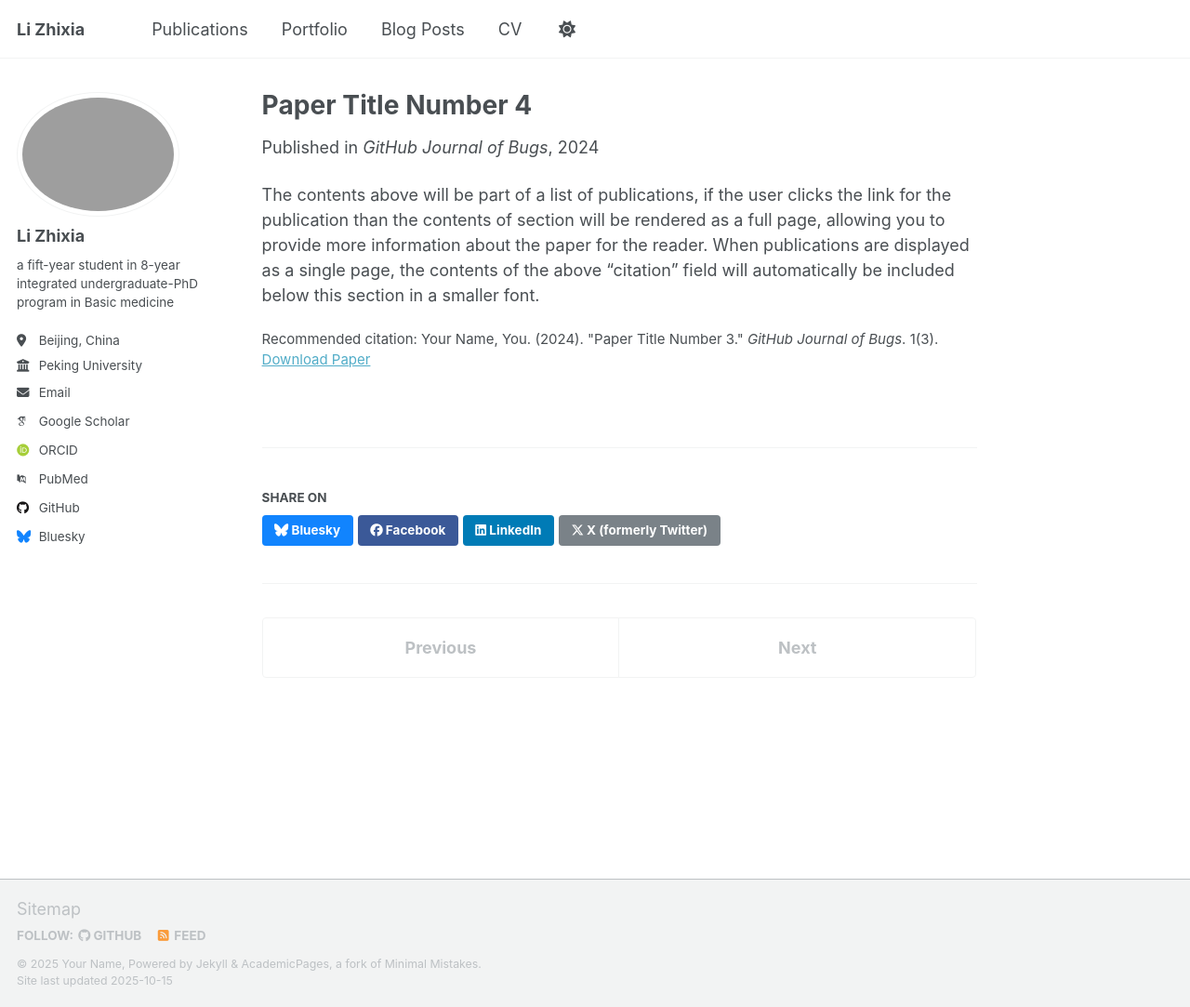
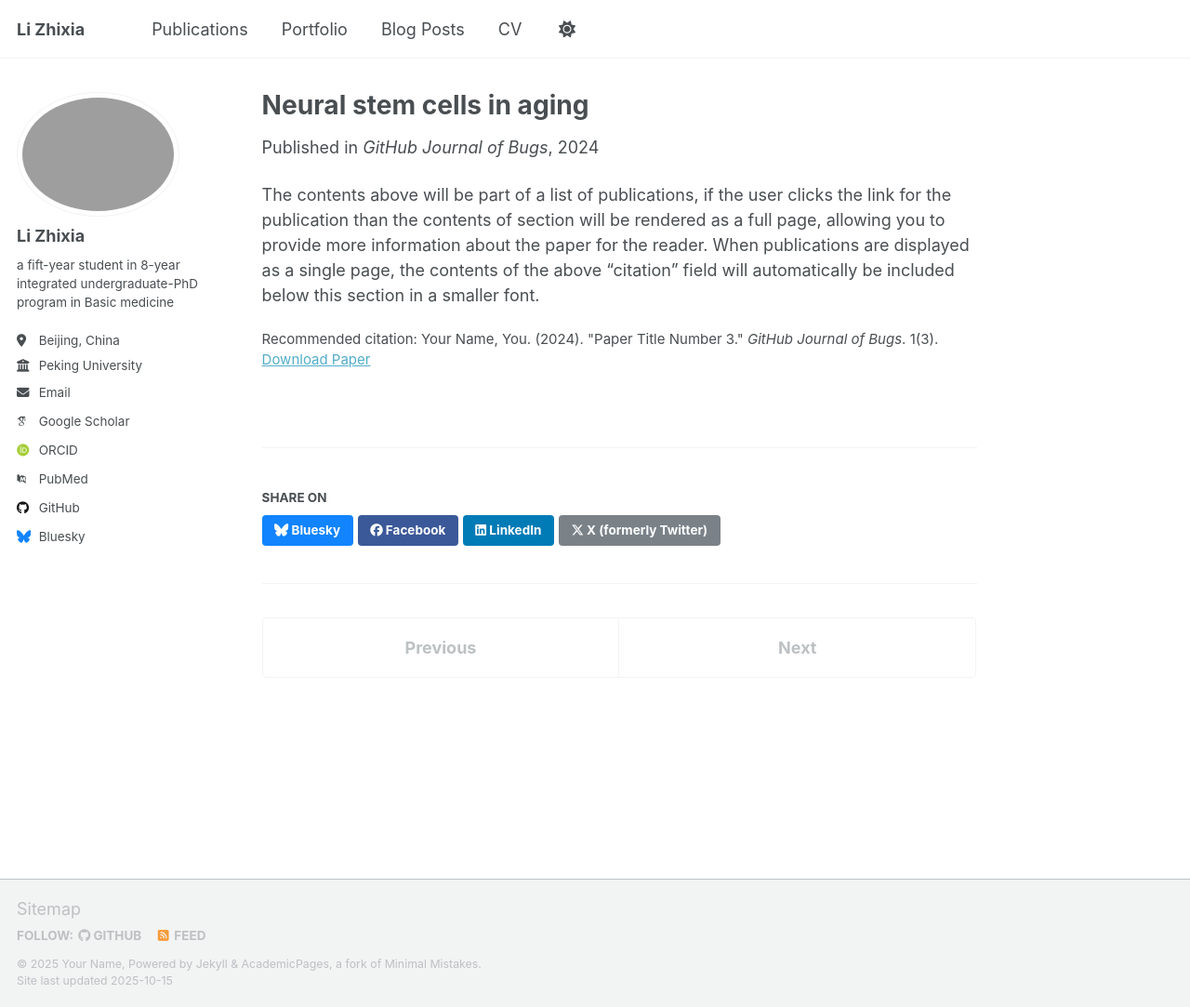
Before and after one commit to lizhixia923-oss/lizhixia923-oss.github.io, a Jekyll site: the page built from _publications/2024-11-06-Neural-stem-cells-in-aging-1.md, in a window 1280 px wide and 1083 px high. Shown: the whole window at 93% size. Built offline with Jekyll 4.4.1, drawn with Linux system fonts in a browser that asks for light colours; some web fonts are replaced; a script that is not in the unit is left out.

Commit message:
Update 2024-11-06-Neural-stem-cells-in-aging-1.md

```diff
--- a/_publications/2024-11-06-Neural-stem-cells-in-aging-1.md
+++ b/_publications/2024-11-06-Neural-stem-cells-in-aging-1.md
@@ -1,5 +1,5 @@
 ---
-title: "Paper Title Number 4"
+title: "Neural stem cells in aging"
 collection: publications
 category: conferences
 permalink: /publication/2024-11-06-Neural-stem-cells-in-aging-1
```
